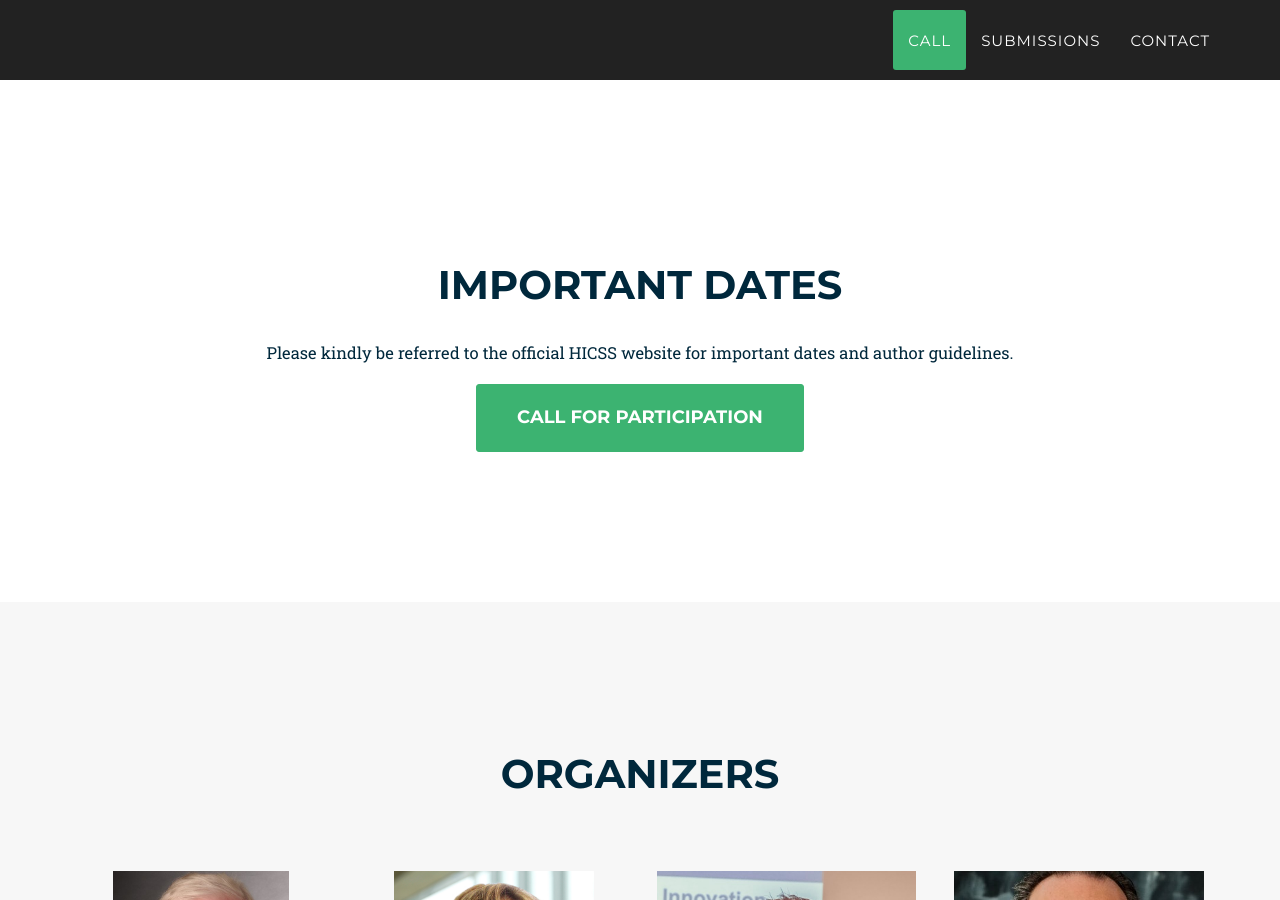
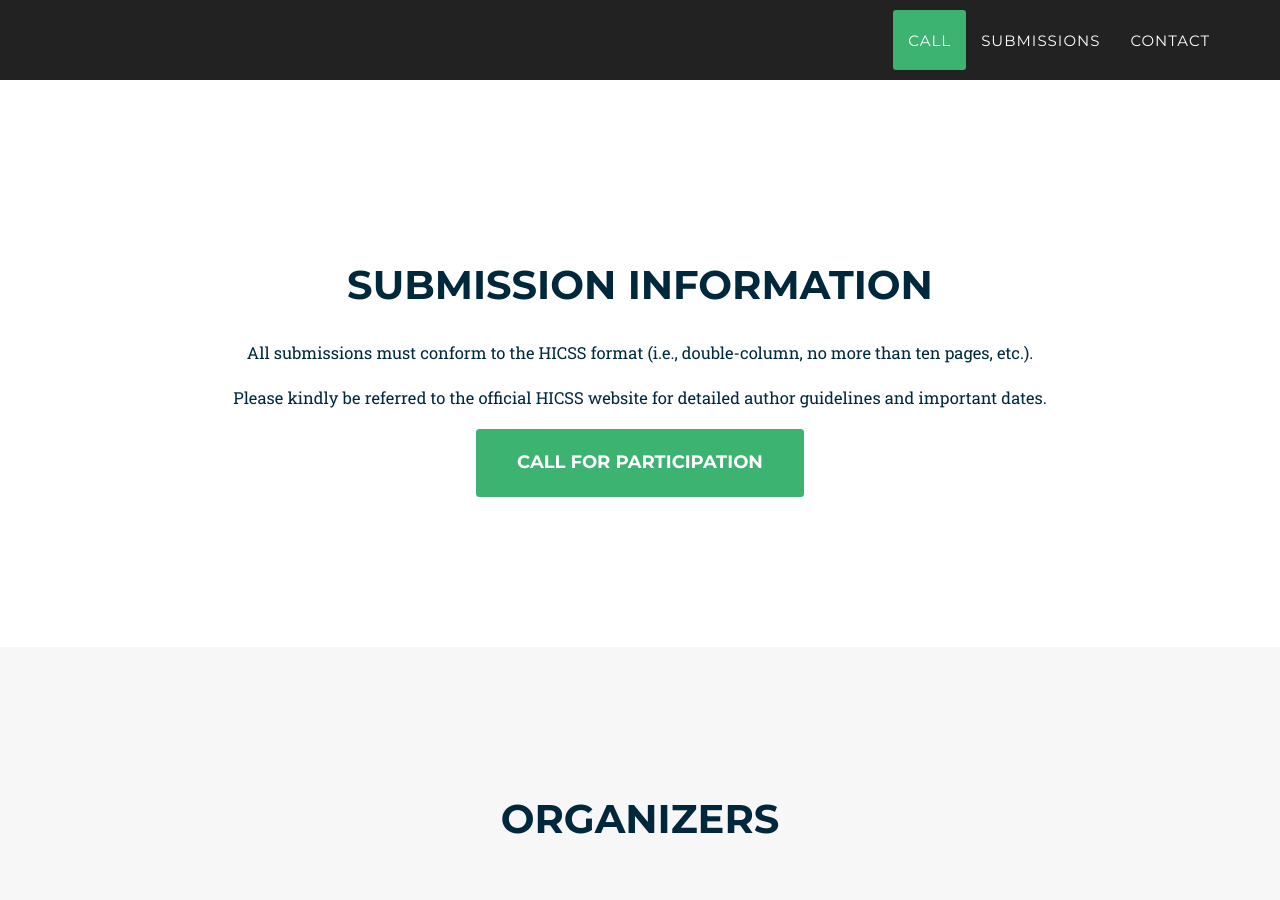
Before and after one commit to internet-of-production/HICSS-56-Data-Spaces-for-Sustainability, a Jekyll site: the page built from index.html, in a window 1280 px wide and 900 px high, scrolled down 1934 px. Built offline with Jekyll 4.4.1, drawn with Linux system fonts in a browser that asks for light colours; some web fonts are replaced.

Commit message:
Adding submission information

```diff
--- a/_includes/2017_data/important_dates.html
+++ b/_includes/2017_data/important_dates.html
@@ -3,7 +3,7 @@
         <div class="container">
             <div class="row">
                 <div class="col-lg-12 text-center">
-                    <h2 class="section-heading">Important Dates</h2>
+                    <h2 class="section-heading">Submission Information</h2>
                 </div>
             </div>
             <div class="row container">
@@ -12,8 +12,11 @@
                 </style>
 
 <center>
-                     <p>
-                         Please kindly be referred to the official HICSS website for important dates and author guidelines.
+                    <p>
+                        All submissions must conform to the HICSS format (i.e., double-column, no more than ten pages, etc.).
+                    </p>
+                    <p>
+                         Please kindly be referred to the official HICSS website for detailed author guidelines and important dates.
                      </p>
                      <a href="https://hicss.hawaii.edu/#:~:text=HICSS%2D56%20Call%20for%20Participation" target="_blank" class="page-scroll btn btn-xl">Call for Participation</a>
                 </center>
```
